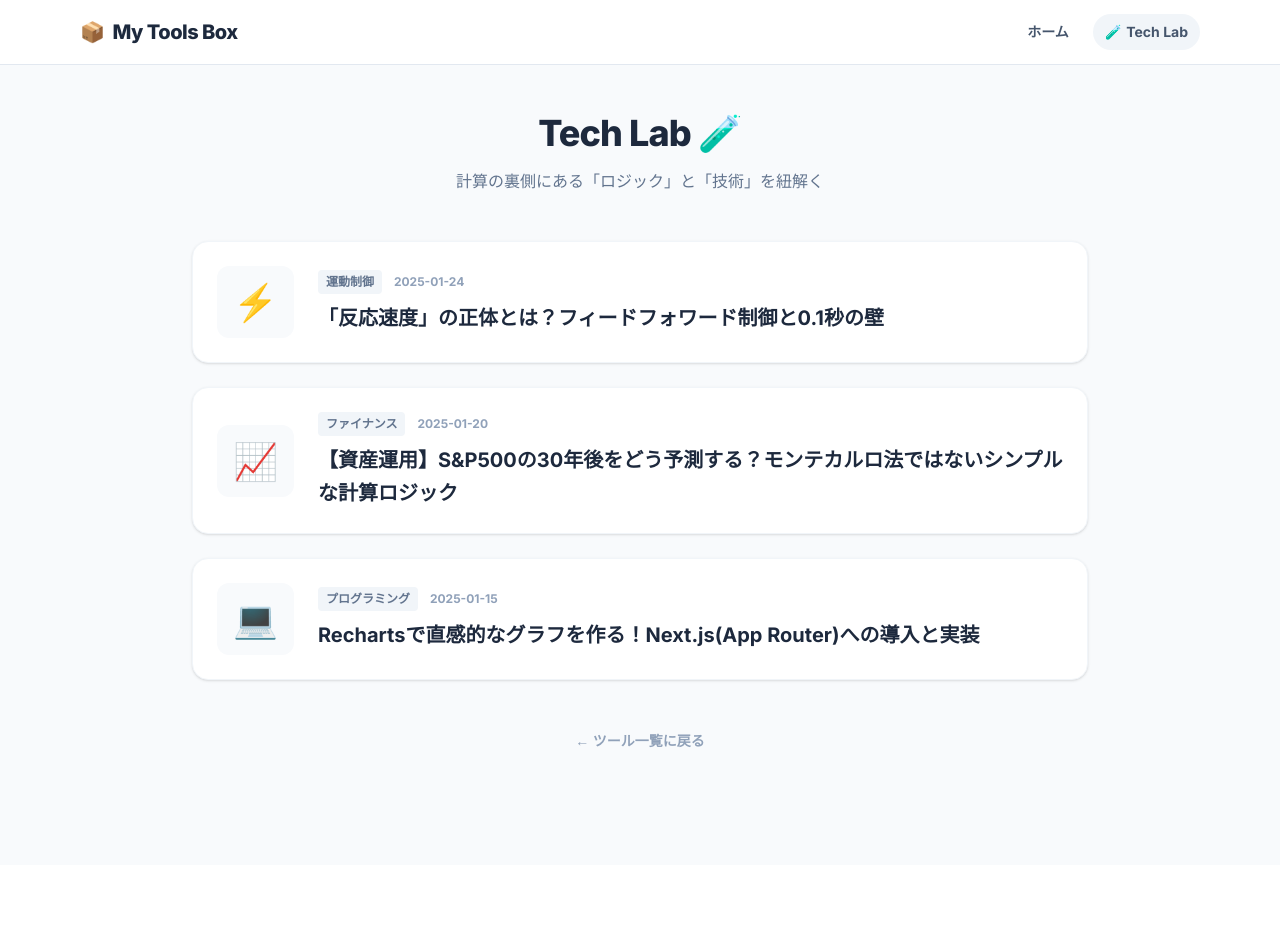
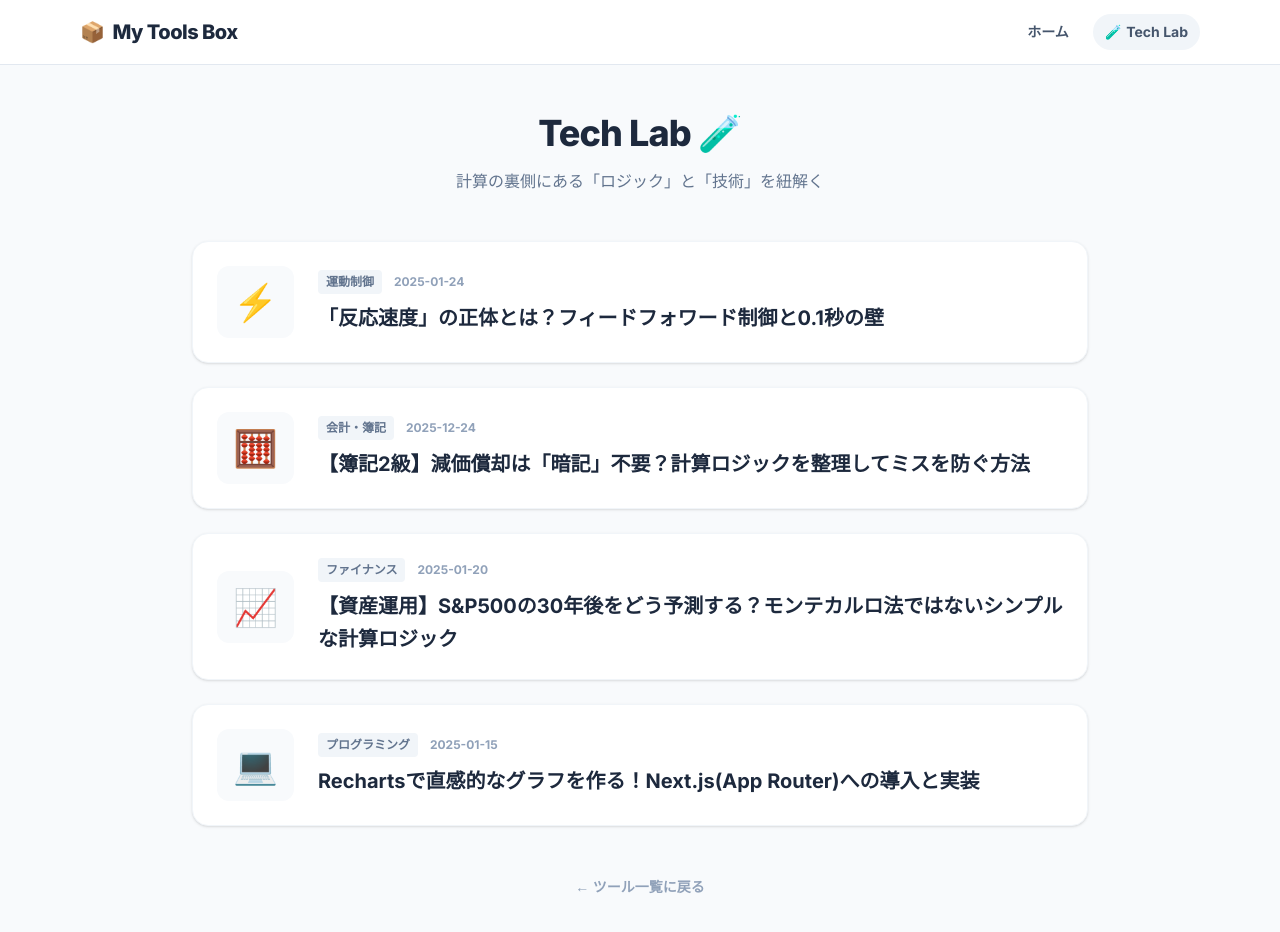
Before and after one commit to tt-portfolio521/my-reaction-game, a Next.js app: page /blog in a window 1280 px wide. Shown: the top 932 px of the page. Before the commit the page ends 865 px from the top, so only its background shows below. Built offline with nearby package versions, Linux system fonts and the light colour scheme.

Commit message:
Update posts.ts

```diff
--- a/app/blog/posts.ts
+++ b/app/blog/posts.ts
@@ -59,6 +59,49 @@ export const posts: Post[] = [
     `,
   },
   {
+    slug: "boki2-depreciation-logic",
+    title: "【簿記2級】減価償却は「暗記」不要？計算ロジックを整理してミスを防ぐ方法",
+    date: "2025-12-24", // 今日の日付
+    emoji: "🧮",
+    category: "会計・簿記",
+    content: `
+      <p>簿記2級の商業簿記において、多くの受験生が苦手意識を持つのが「減価償却」です。特に定率法の計算や、年度の途中で資産を取得・売却した際の月割計算は、ケアレスミスが起きやすいポイントです。</p>
+      <p>今回は、簿記2級を取得している筆者の視点から、減価償却を「数式」ではなく「価値の消費」というロジックで捉える覚え方を解説します。</p>
+
+      <h2 class="text-2xl font-bold mt-8 mb-4">1. なぜ「定率法」は複雑に感じるのか</h2>
+      <p>定額法が「毎年同じ額」を引くだけなのに対し、定率法は「未償却残高（帳簿価額）」に一定の率をかけます。このロジックの根底にあるのは、<strong>「資産は使い始めほど収益に貢献し、価値の減り方も大きい」</strong>という考え方です。</p>
+
+      <div class="bg-blue-50 p-4 rounded-lg my-6">
+        <p class="font-bold text-blue-800">💡 ミスを防ぐ計算の型</p>
+        <p class="text-sm mt-2">（取得原価 － <strong>減価償却累計額</strong>）× 償却率 ＝ 当期純利益</p>
+        <p class="text-xs text-slate-500 mt-1">※この「累計額を引く」作業を忘れるのが定率法の最大の不合格パターンです。</p>
+      </div>
+
+      <h2 class="text-2xl font-bold mt-8 mb-4">2. 難関：年度途中の「月割計算」の攻略</h2>
+      <p>簿記2級では、4月1日以外に購入・売却するケースが標準です。ここで重要なのは、<strong>「タイムライン（時間軸）を脳内に描く」</strong>ことです。</p>
+      <ul class="list-disc list-inside space-y-2 ml-4 my-4">
+        <li><strong>取得時</strong>：使った月から決算月まで（例：10月取得なら 6/12ヶ月）</li>
+        <li><strong>売却時</strong>：期首から売却した月まで（例：7月末売却なら 4/12ヶ月）</li>
+      </ul>
+      <p>この計算は、実はプログラミングのロジックや統計の計算にも通じる「期間配分」の考え方です。指折り数えるのではなく、「決算月 － 取得月 ＋ 1」といった自分なりの計算式を確立しましょう。</p>
+
+      <h2 class="text-2xl font-bold mt-8 mb-4">3. 税効果会計への繋がり</h2>
+      <p>2級の範囲である「税効果会計」においても、減価償却の「会計上の費用」と「税務上の損金」のズレが論点になります。一見別物に見える論点も、<strong>「資産の価値をいつ認識するか」</strong>という一点で繋がっています。</p>
+      <p>これらを体系的に理解することで、暗記に頼らずに試験現場で解法を導き出せるようになります。</p>
+
+      <div class="mt-12 bg-slate-900 text-white p-8 rounded-2xl text-center">
+        <h3 className="text-xl font-bold mb-4">実際の数値でシミュレーションしてみよう</h3>
+        <p className="text-slate-400 mb-6 text-sm">
+          定額法と定率法で、数年後の帳簿価額にどれくらいの差が出るか知っていますか？<br>
+          自作の計算機で、グラフを使って視覚的に確認してみてください。
+        </p>
+        <a href="/depreciation" class="inline-block bg-emerald-500 hover:bg-emerald-600 text-white font-bold py-3 px-8 rounded-full transition transform hover:scale-105">
+          減価償却シミュレーターを使う 📉
+        </a>
+      </div>
+    `,
+  },
+  {
     slug: "investment-logic",
     title: "【資産運用】S&P500の30年後をどう予測する？モンテカルロ法ではないシンプルな計算ロジック",
     date: "2025-01-20",
```
